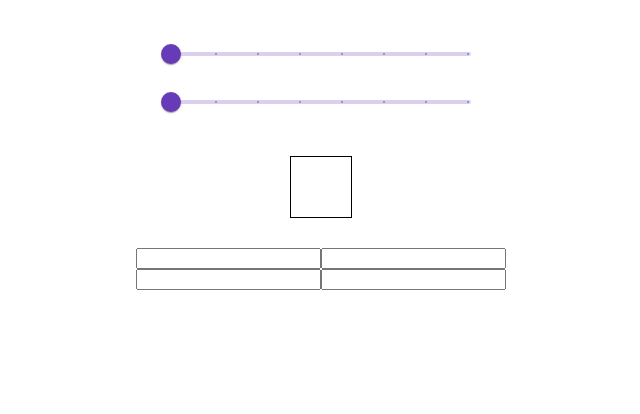
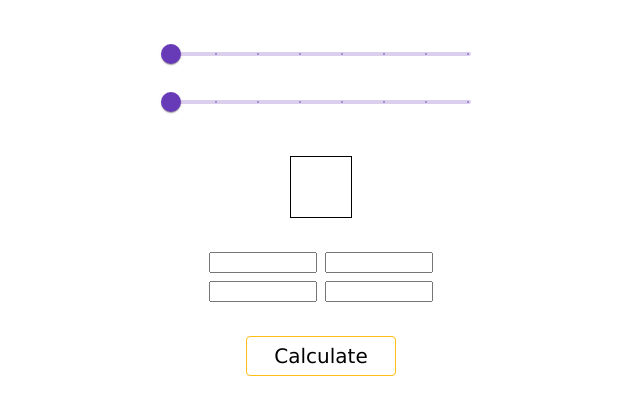
Before and after one commit to Y3llow45/TerrainLeveler, an Angular app in the folder TL-angular/: page / in a window 1280 px wide. Shown: the top 414 px of the page, without its empty margins (319-959 px from the left). Built offline with nearby package versions, Linux system fonts and the light colour scheme.

Commit message:
Style and add calculate button

```diff
--- a/TL-angular/src/app/input/input.component.css
+++ b/TL-angular/src/app/input/input.component.css
@@ -18,3 +18,32 @@ mat-slider {
     justify-content: center;
     margin-top: 30px;
 }
+
+.margin-bottom {
+    margin-bottom: 30px;
+}
+
+input {
+    margin: 4px;
+    width: 100px;
+}
+
+.calc {
+    width: 150px;
+    height: 40px;
+    background-color: #ffffffff;
+    border: 1px solid rgb(255, 190, 24);
+    border-radius: 4px;
+    cursor: pointer;
+    color: black;
+    font-family:Verdana, Geneva, Tahoma, sans-serif;
+    font-size: 20px;
+    font-weight: 100;
+    text-decoration: none;
+    transition-duration: 0.4s;
+}
+
+.calc:hover {
+    background-color: rgb(255, 190, 24);
+    color: white;
+}
--- a/TL-angular/src/app/input/input.component.html
+++ b/TL-angular/src/app/input/input.component.html
@@ -18,7 +18,7 @@
       </div>
     </div>
 
-    <div class="terrain">
+    <div class="terrain margin-bottom">
       <div *ngFor="let v of Array(verticalSquares+1)" fxLayout="column" fxLayoutAlign="start stretch">
         <input type="number">
         <div *ngFor="let h of Array(horizontalSquares)" fxLayoutAlign="start stretch">
@@ -27,4 +27,6 @@
       </div>
     </div>
 
+    <button class="calc">Calculate</button>
+
 </div>
--- a/TL-angular/src/styles.css
+++ b/TL-angular/src/styles.css
@@ -1,4 +1,4 @@
 /* You can add global styles to this file, and also import other style files */
 
-html, body { height: 100%; }
+html, body {  }
 body { margin: 0; font-family: Roboto, "Helvetica Neue", sans-serif; }
```
